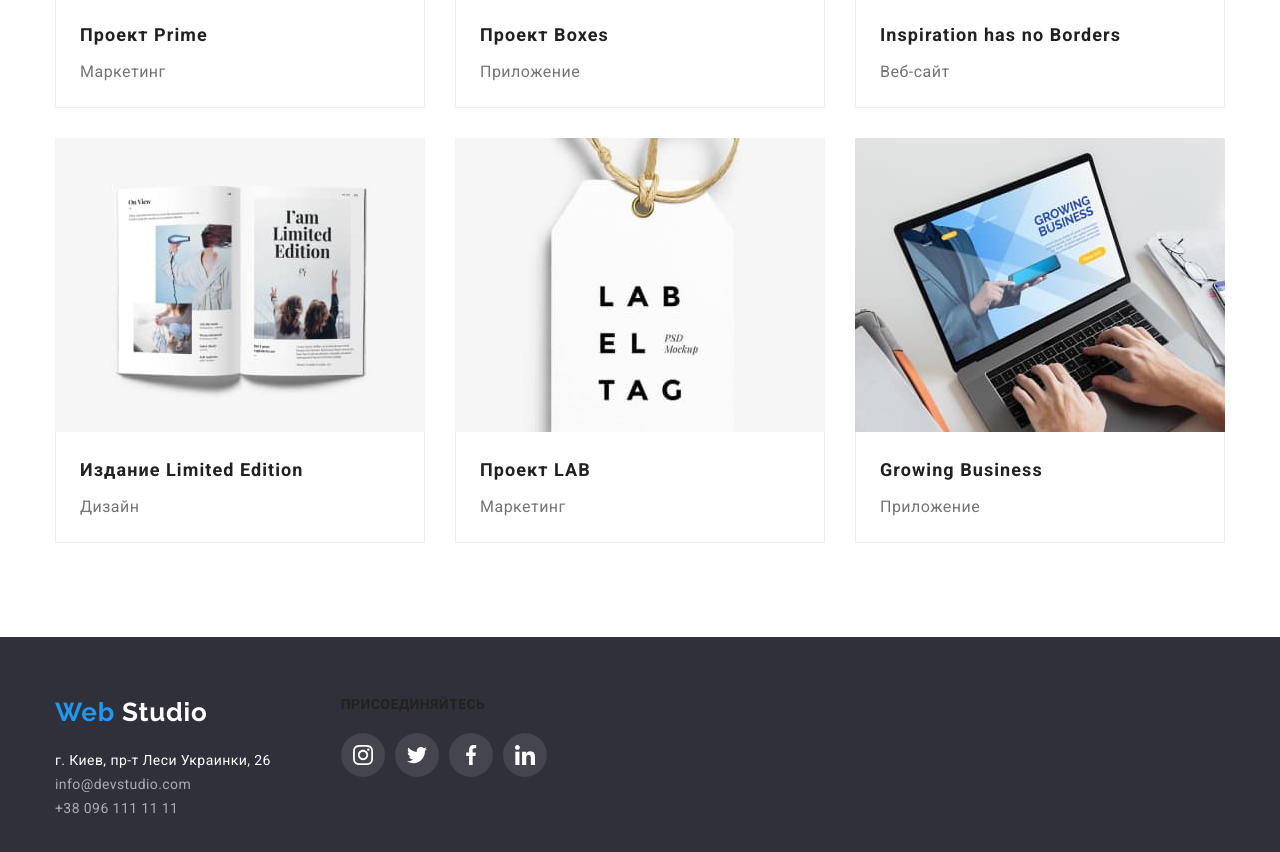
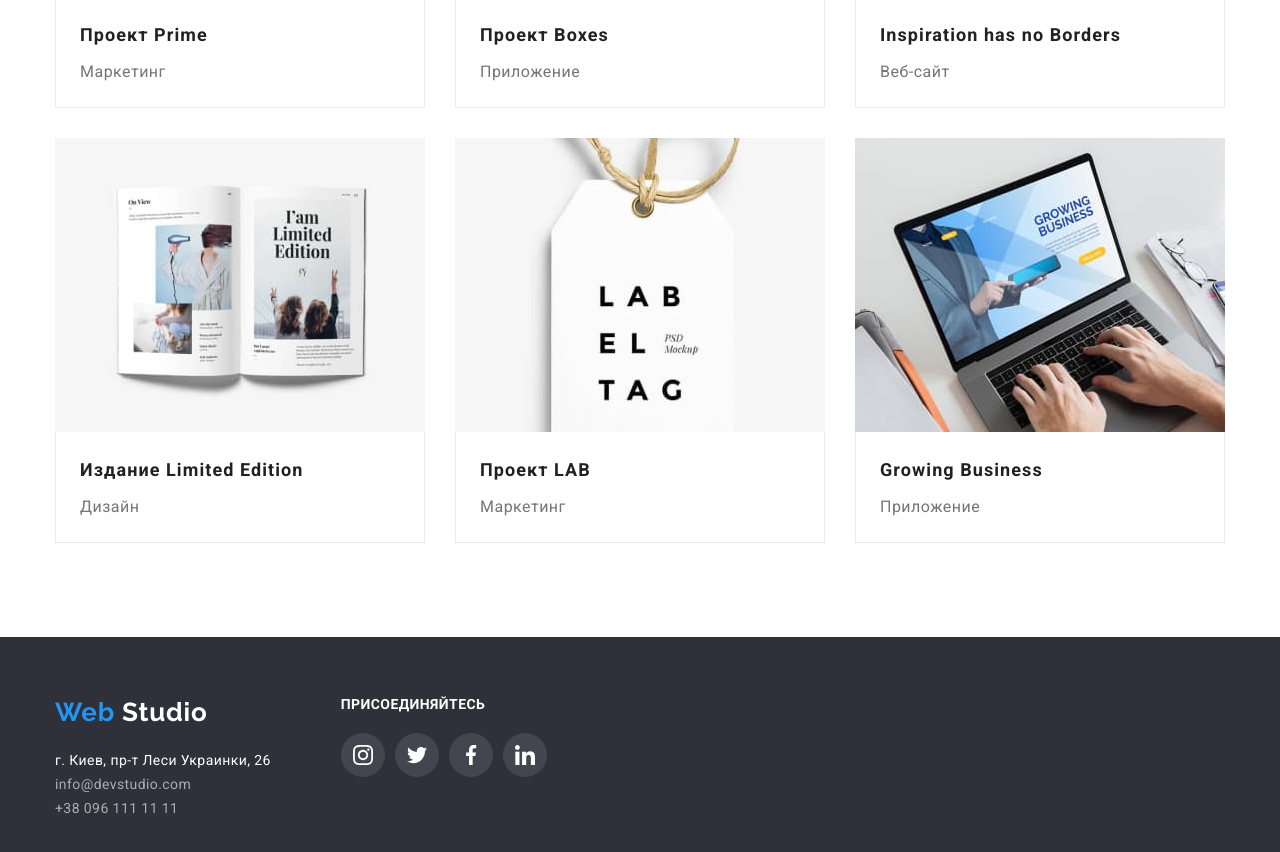
Before and after one commit to Ruslan-Lisovskyi/goit-markup-hw-04, a plain HTML site: page portfolio.html in a window 1280 px wide. Shown: the part 995-1847 px from the top of the page. Drawn offline with nearby package versions, Linux system fonts and the light colour scheme.

Commit message:
круко

```diff
--- a/portfolio.html
+++ b/portfolio.html
@@ -215,7 +215,9 @@
           </address>
         </div>
         <div class="footer-social-container">
-          <h3 class="after-second-titles">присоединяйтесь</h3>
+          <h3 class="after-second-titles footer-white-title">
+            присоединяйтесь
+          </h3>
           <ul class="footer-social-list list">
             <li class="footer-social-item">
               <a href="" class="footer-social-links">
```
